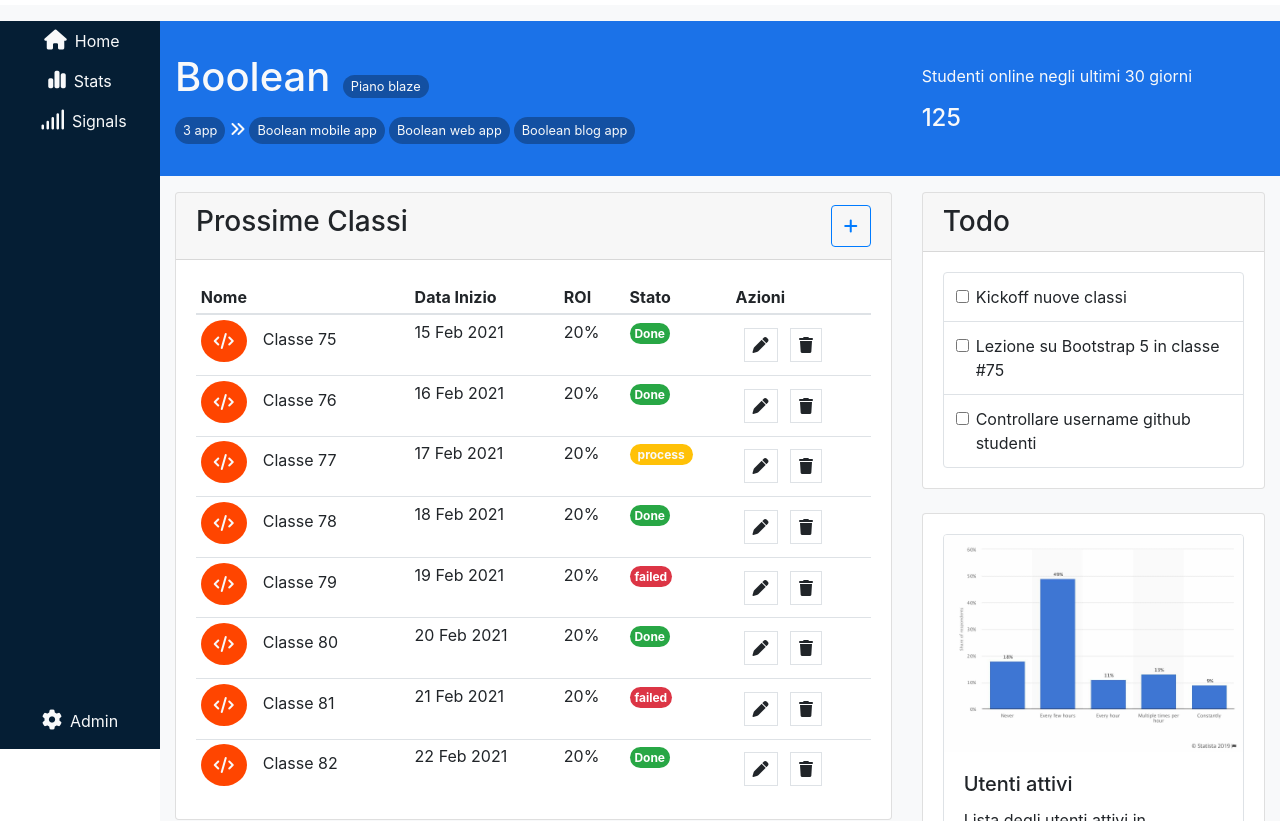
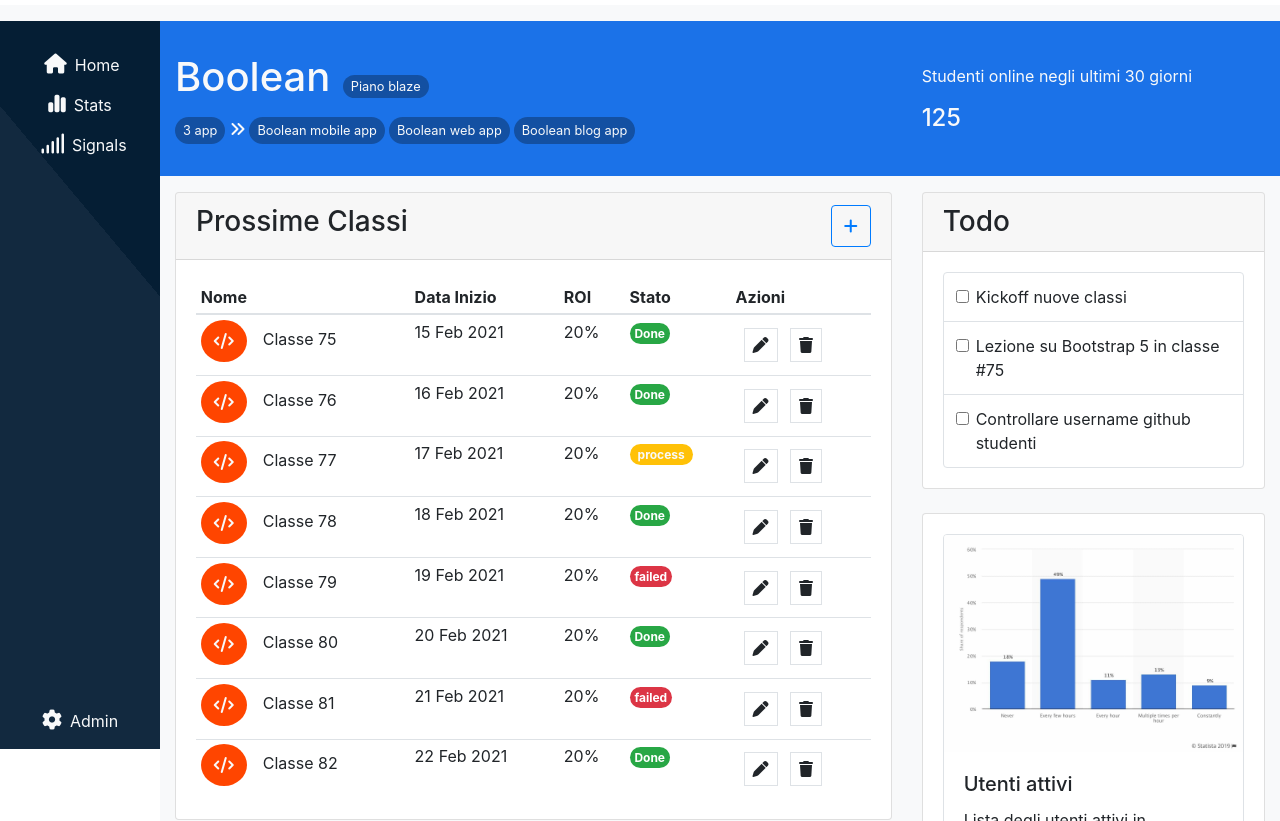
Before and after one commit to slivcaigor/html-css-bootstrap-dashboard, a plain HTML site: page index.html in a window 1280 px wide. Shown: the part 65-886 px from the top of the page. Drawn offline with nearby package versions, Linux system fonts and the light colour scheme.

Commit message:
Sidebar Update

```diff
--- a/css/style.css
+++ b/css/style.css
@@ -72,7 +72,7 @@ li {
 }
 
 .ms_sidebar-clr {
-  background-color: var(--sidebar-clr);
+  background: linear-gradient(50deg, #12293F 70%, #051E34 60%);
 }
 
 .ms_menu li:hover {
--- a/index.html
+++ b/index.html
@@ -67,7 +67,7 @@
       <!-- Sidebar -->
       <div id="ms_sidebar-container" class="ms_sidebar-clr d-flex flex-column justify-content-between">
         <div class="ms_menu">
-          <nav>
+          <nav class="pt-4">
             <ul class="px-0 text-center">
               <li class="py-2 pl-1">
                 <a href="">
```
